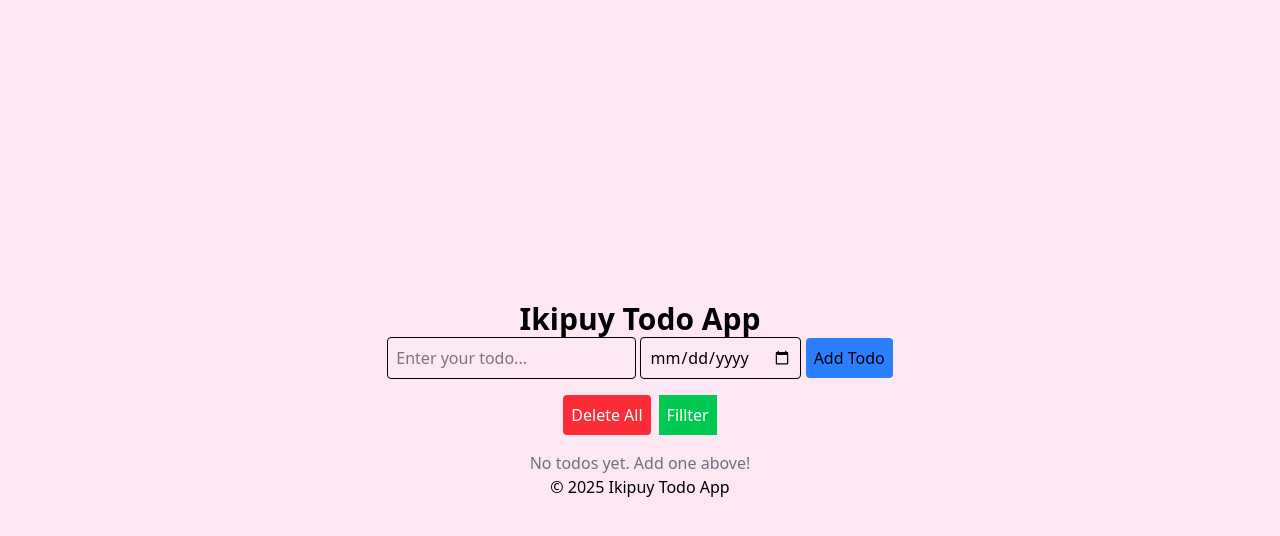
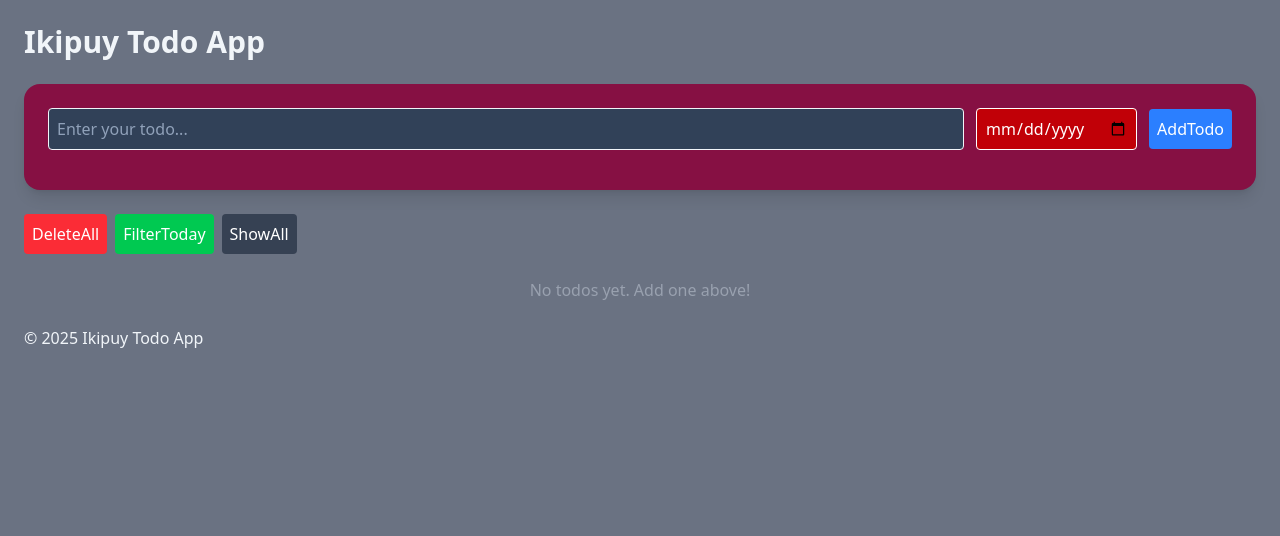
Before and after one commit to charthumbal691-create/CodingCamp-290925-iki, a plain HTML site: page index.html in a window 1280 px wide. Drawn offline with nearby package versions, Linux system fonts and the light colour scheme.

Commit message:
implement todo app structure with HTML, CSS, and JavaScript

```diff
--- a/index.html
+++ b/index.html
@@ -3,57 +3,52 @@
 <head>
     <meta charset="UTF-8">
     <meta name="viewport" content="width=device-width, initial-scale=1.0">
-    <title>Todo - iki</title>
-
-
-    <!-- CSS External -->
-    <link rel="stylesheet" href="css\style.css">
+    <title>Ikipuy Todo App</title>
 
     <!-- Tailwind CSS CDN -->
     <script src="https://cdn.jsdelivr.net/npm/@tailwindcss/browser@4"></script>
 </head>
 
-<body class="bg-pink-100">
+<body class="bg-gray-500 text-slate-100 p-6">
 
     <!-- Header -->
     <header>
-        <h1 class="text-3xl font-bold">Ikipuy Todo App</h1>
+        <h1 class="text-3xl font-bold mb-6">Ikipuy Todo App</h1>
     </header>
 
-    <!-- main content -->
-    <main>
-        <!-- Form Todo -->
-        <section>
-            <form id="todo-form">
-                <input type="text" class="border rounded p-[8px]" id="todo-input" placeholder="Enter your todo... " required>
-                <input type="date" class="border rounded p-[8px]" id="todo-date" required>
-                <button type="button" onclick="addTodo()" class="bg-blue-500 rounded tetx-white p-[8px]"> Add Todo</button>
-            </form>
-        </section>
-    </main>
+    <!-- Form Todo -->
+    <section class="bg-pink-900 p-6 rounded-2xl shadow-lg mb-6">
+        <form id="todo-form" class="flex flex-col sm:flex-row gap-3 items-center mb-4">
+            <input type="text" id="todo-input"
+                class="flex-1 border rounded p-2 bg-slate-700 placeholder-slate-400 focus:outline-none focus:ring-2 focus:ring-indigo-400"
+                placeholder="Enter your todo..." required>
+            <input type="date" id="todo-date"
+                class="border rounded p-2 bg-red-700 text-white" required>
+            <button type="button" onclick="addTodo()"
+                class="bg-blue-500 rounded text-white p-2">AddTodo</button>
+        </form>
+    </section>
 
     <!-- Action Buttons -->
-    <section class="mt-[16px] flex gap-2">
-        <button class="bg-red-500 rounded text-white p-[8px]" onclick="deleteAllTodo" >Delete All</button>
-        <button class="bg-green-500 text-white p-[8px]" >Fillter</button>
-
+    <section class="flex gap-2 mb-6">
+        <button class="bg-red-500 rounded text-white p-2" onclick="deleteAllTodo()">DeleteAll</button>
+        <button class="bg-green-500 rounded text-white p-2" onclick="filterTodo()">FilterToday</button>
+        <button class="bg-gray-700 rounded text-white p-2" onclick="renderTodo()">ShowAll</button>
     </section>
 
     <!-- List Todo -->
-     <section class="mt-[16px]">
-        <ul id="todo-list" class="mt-4">
-             <!-- Todo items will be appended here -->
-              <p class="text-center text-gray-500">No todos yet. Add one above!</p>
+    <section>
+        <ul id="todo-list">
+            <p class="text-center text-gray-400">No todos yet. Add one above!</p>
         </ul>
-     </section>
+    </section>
 
-    <!-- footer -->
-    <Footer>
+    <!-- Footer -->
+    <footer class="mt-6">
         <p>&copy; 2025 Ikipuy Todo App</p>
-    </Footer>
+    </footer>
 
     <!-- Javascript -->
     <script src="js\script.js"></script>
 </body>
-
 </html>
--- a/js/script.js
+++ b/js/script.js
@@ -1,59 +1,87 @@
-///Initiallize an empaty array to store todo items
+// Inisialisasi array untuk menyimpan todo
 let todos = [];
 
+// Tambah todo
 function addTodo() {
-    ///Get input values
-    const todoInput = document.getElementById("todo-input") ;
-    const todoDate = document.getElementById("todo-date") ;
+    const todoInput = document.getElementById("todo-input");
+    const todoDate = document.getElementById("todo-date");
 
-    ///validate input
     if (validateInput(todoInput.value, todoDate.value)) {
-        let todo= { task: todoInput.value, date: todoDate.value };
+        let todo = { task: todoInput.value, date: todoDate.value };
         todos.push(todo);
 
-        ///Render the updated todo list
         renderTodo();
+
+        // Reset input
+        todoInput.value = '';
+        todoDate.value = '';
     }
 }
 
+// Render todo
 function renderTodo() {
-    ///Get the todo list container
     const todoList = document.getElementById("todo-list");
-
-    ///Clear existing List
     todoList.innerHTML = '';
 
-    ///Render each todo item
+    if (todos.length === 0) {
+        todoList.innerHTML = `<p class="text-center text-gray-400">No todos yet. Add one above!</p>`;
+        return;
+    }
+
     todos.forEach((todo, index) => {
-        todoList.innerHTML += `<li class="border p-2 mb-2 flex justify-between items-center">
+        todoList.innerHTML += `
+        <li class="border p-2 mb-2 flex justify-between items-center rounded-lg bg-slate-700">
             <div>
                 <p class="font-bold">${todo.task}</p>
-                <p class="text-sm text-gray-500">${todo.date}</p>
+                <p class="text-sm text-gray-400">${todo.date}</p>
             </div>
-            <button onclick="deleteTodo(${index})" class="bg-red-500 text-white p-1 rounded">Delete</button>
+            <button onclick="deleteTodo(${index})" class="bg-red-500 text-white px-2 py-1 rounded hover:bg-red-600">Delete</button>
         </li>`;
-    })
+    });
 }
 
-function deleteAllTodo() {
-    ///Clear the todo list
-    todos = [];
-
-    ///Render the empaty  todo list
+// Hapus satu todo
+function deleteTodo(index) {
+    todos.splice(index, 1);
     renderTodo();
 }
 
-function filterTodo() { }
+// Hapus semua todo
+function deleteAllTodo() {
+    todos = [];
+    renderTodo();
+}
 
-///Validate input fields
+// Filter todo hari ini
+function filterTodo() {
+    const today = new Date().toISOString().split('T')[0];
+    const filtered = todos.filter(todo => todo.date === today);
+
+    const todoList = document.getElementById("todo-list");
+    todoList.innerHTML = '';
+
+    if (filtered.length === 0) {
+        todoList.innerHTML = `<p class="text-center text-gray-400">No todos for today!</p>`;
+        return;
+    }
+
+    filtered.forEach((todo, index) => {
+        todoList.innerHTML += `
+        <li class="border p-2 mb-2 flex justify-between items-center rounded-lg bg-slate-700">
+            <div>
+                <p class="font-bold">${todo.task}</p>
+                <p class="text-sm text-gray-400">${todo.date}</p>
+            </div>
+            <button onclick="deleteTodo(${todos.indexOf(todo)})" class="bg-red-500 text-white px-2 py-1 rounded hover:bg-red-600">Delete</button>
+        </li>`;
+    });
+}
+
+// Validasi input
 function validateInput(todo, date) {
-    ///Check if fields are empaty
-    if (todo === '' || !date === '') {
-        ///Show an alert if validation fails
+    if (todo === '' || date === '') {
         alert("Please fill in all fields");
         return false;
     }
-
-    ///Input is valid
     return true;
 }
```
